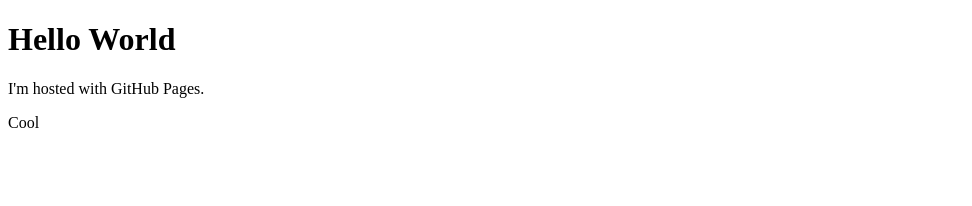
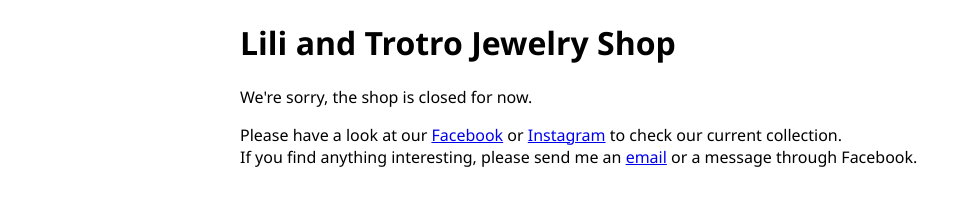
Before and after one commit to polluxor/polluxor.github.io, a plain HTML site: page index.html in a window 1280 px wide. Shown: the whole page, without its empty margins (0-972 px from the left). Drawn offline with Linux system fonts and the light colour scheme.

Commit message:
Added LiliAndTrotro message + stylesheet

```diff
--- a/index.html
+++ b/index.html
@@ -1,8 +1,20 @@
 <!DOCTYPE html>
 <html>
-<body>
-<h1>Hello World</h1>
-<p>I'm hosted with GitHub Pages.</p>
-<p>Cool</p>
-</body>
+    <head>
+        <link rel="stylesheet" href="styles.css">
+    </head>
+    <body>
+        <header>
+
+        </header>
+        <main>
+            <h1>Lili and Trotro Jewelry Shop</h1>
+            <p>We're sorry, the shop is closed for now.</p>
+            <p>Please have a look at our <a href="https://www.facebook.com/LiliandTrotroJewelry/">Facebook</a> or <a href="https://www.instagram.com/liliandtrotro/">Instagram</a> to check our current collection. <br/>
+            If you find anything interesting, please send me an <a href="mailto:liliandtrotrojewelry@hotmail.com">email</a> or a message through Facebook. </p>
+        </main>
+        <footer>
+
+        </footer>
+    </body>
 </html>
--- /dev/null
+++ b/styles.css
@@ -0,0 +1,8 @@
+body {
+    font-family: 'Segoe UI', Tahoma, Geneva, Verdana, sans-serif;
+}
+
+main {
+    margin: auto;
+    max-width: 800px;
+}
```
